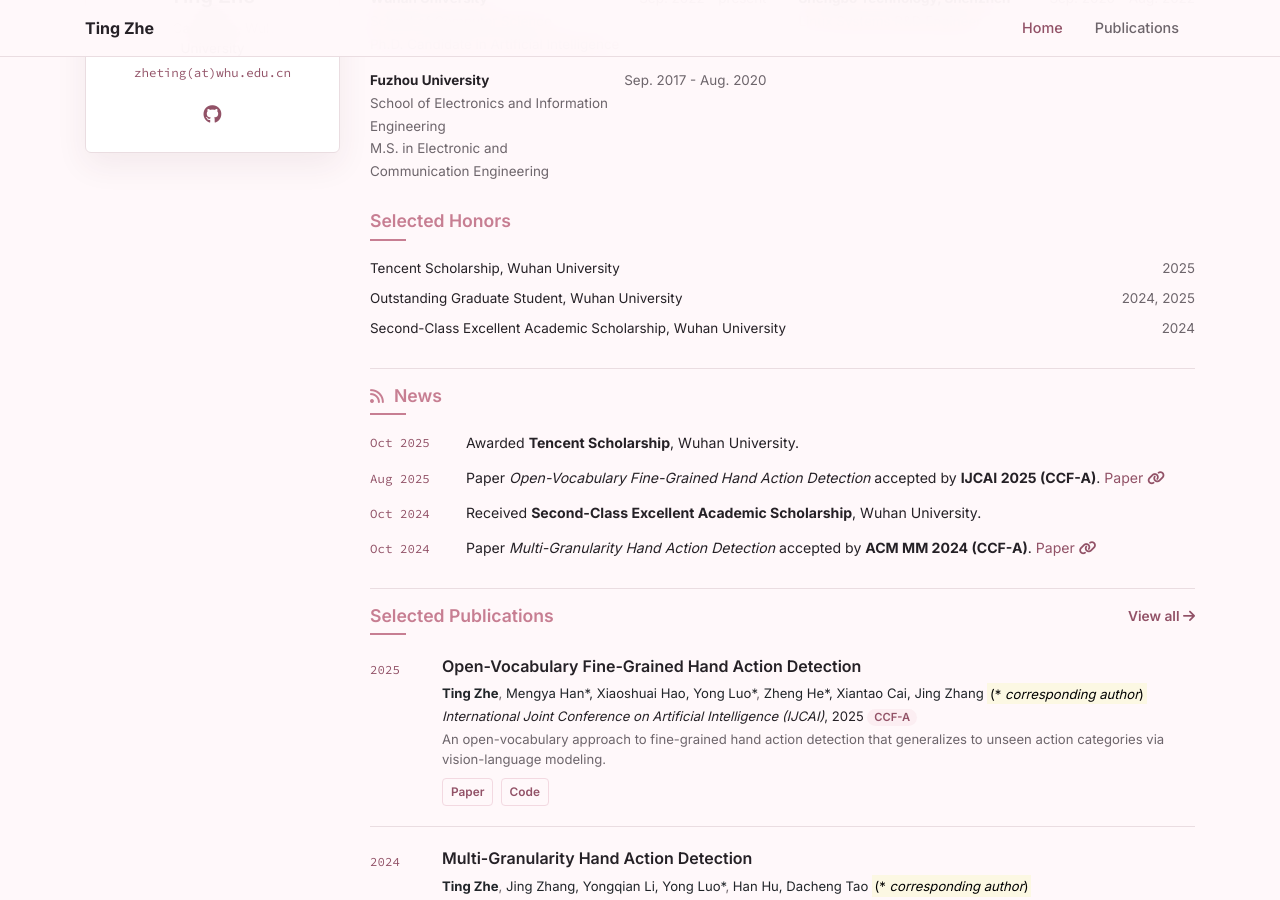
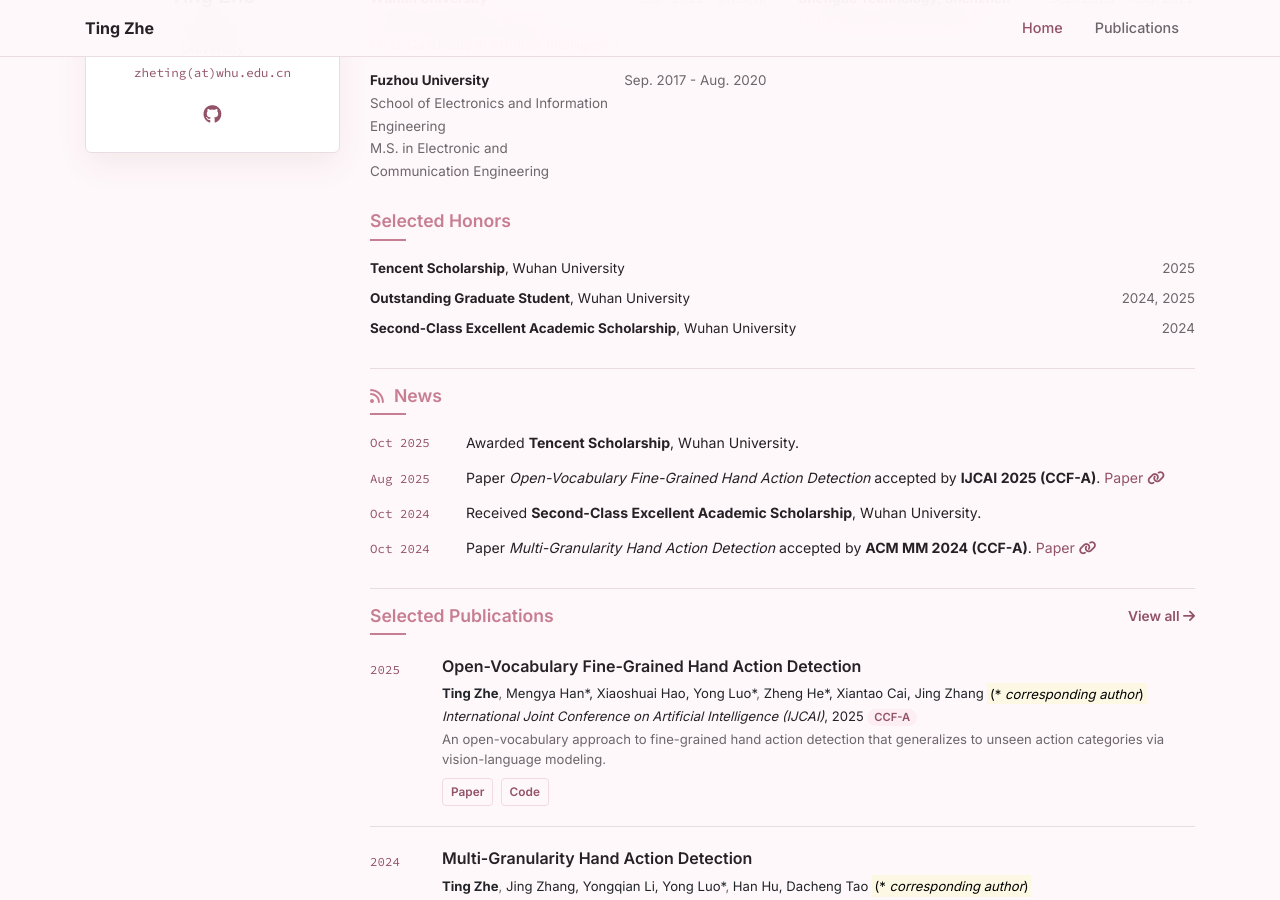
Before and after one commit to superZ678/superZ678.github.io, a Jekyll site: the page built from index.html, in a window 1280 px wide and 900 px high, scrolled down 437 px. Built offline with Jekyll 4.4.1, drawn with Linux system fonts in a browser that asks for light colours; nearby versions of some CDN libraries; a style sheet for code colours, icons or effects is not loaded.

```diff
--- a/_data/profile.yml
+++ b/_data/profile.yml
@@ -43,9 +43,9 @@ experience:
     date: Sep. 2020 - Aug. 2022
 
 awards:
-  - name: Tencent Scholarship, Wuhan University
+  - name: <strong>Tencent Scholarship</strong>, Wuhan University
     date: 2025
-  - name: Outstanding Graduate Student, Wuhan University
+  - name: <strong>Outstanding Graduate Student</strong>, Wuhan University
     date: 2024, 2025
-  - name: Second-Class Excellent Academic Scholarship, Wuhan University
+  - name: <strong>Second-Class Excellent Academic Scholarship</strong>, Wuhan University
     date: 2024
```
